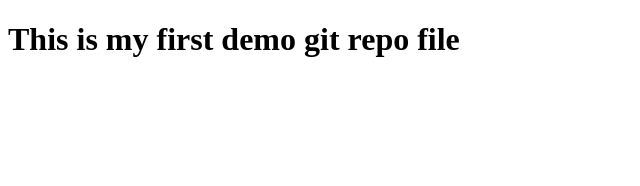
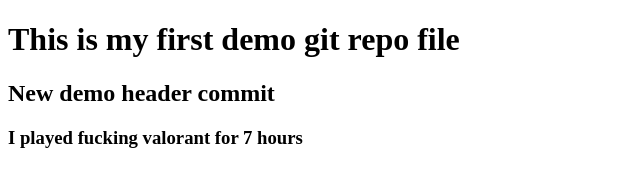
Before and after one commit to Raczidian/My-Second-Repo, a plain HTML site: page index.html in a window 1280 px wide. Shown: the whole page, without its empty margins (0-640 px from the left). Drawn offline with Linux system fonts and the light colour scheme.

Commit message:
New headers added

```diff
--- a/index.html
+++ b/index.html
@@ -8,5 +8,7 @@
 </head>
 <body>
     <h1>This is my first demo git repo file</h1>
+    <h2> New demo header commit </h2>
+    <h3> I played fucking valorant for 7 hours</h3>
 </body>
 </html>
```
